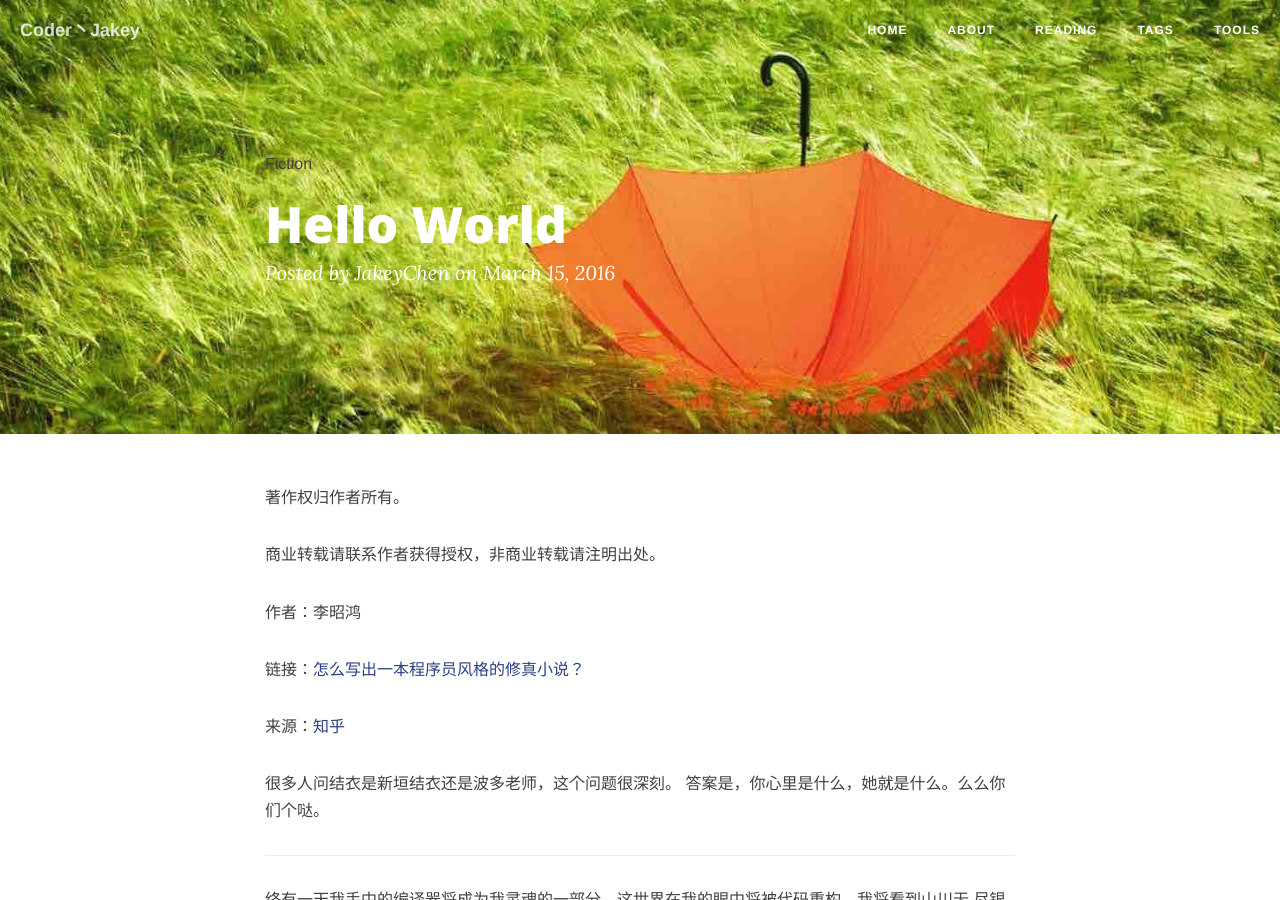
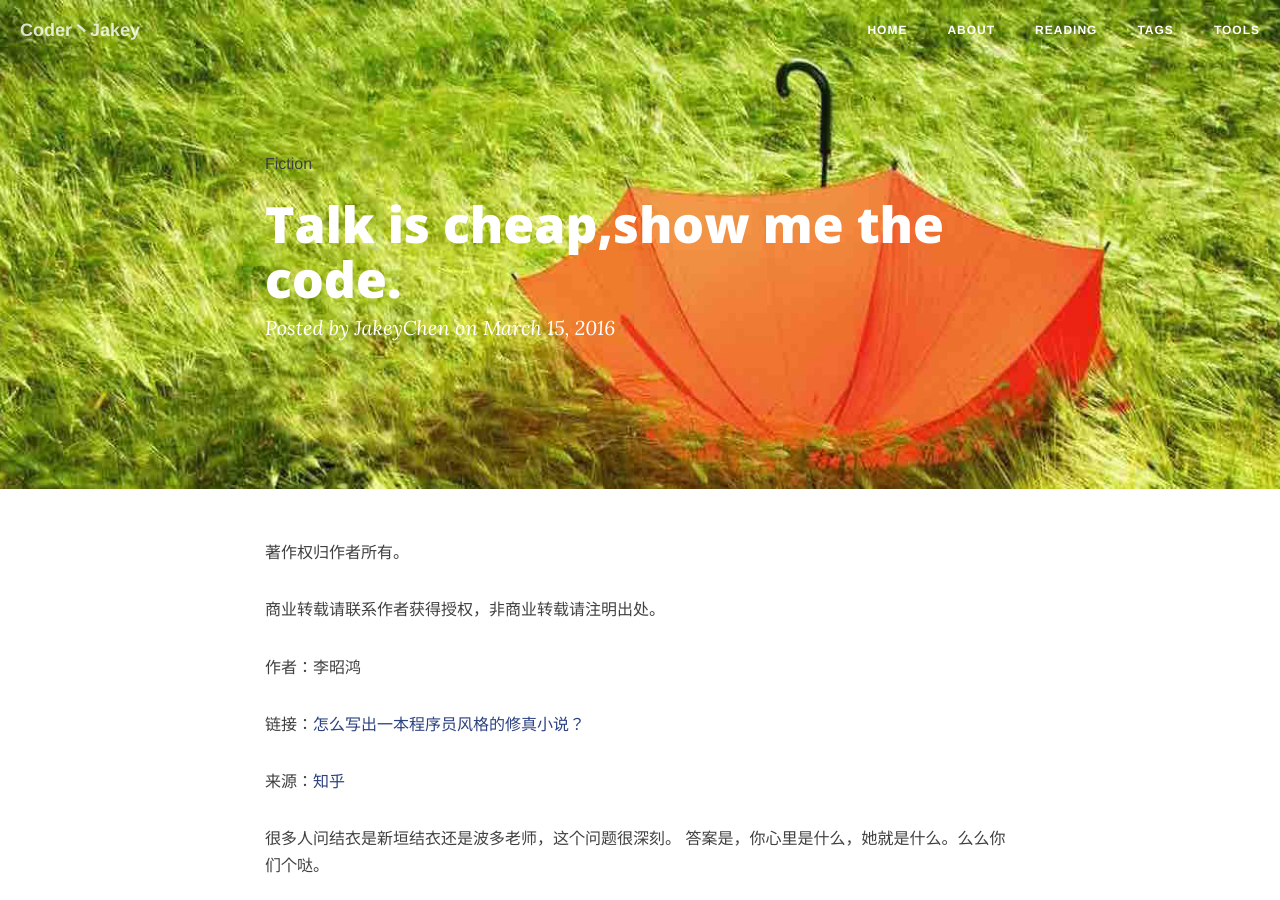
Before and after one commit to JakeyChen/JakeyChen.github.io, a Jekyll site: the page built from _posts/2016-03-15-zhihu-fiction.md, in a window 1280 px wide and 900 px high. Built offline with Jekyll 4.4.1, drawn with Linux system fonts in a browser that asks for light colours; nearby versions of some CDN libraries; comment, search, counter and statistics services are not loaded.

Commit message:
change title

```diff
--- a/_posts/2016-03-15-zhihu-fiction.md
+++ b/_posts/2016-03-15-zhihu-fiction.md
@@ -1,10 +1,10 @@
 ---
 layout: post
-title: Hello World
+title: Talk is cheap,show me the code.
 date: 2016-03-15
 categories: blog
 tags: [Fiction, ]
-description: hello world!
+description: Talk is cheap,show me the code.
 ---
 
 
```
Also changed, not shown: tools.md (+2 -0 lines).
